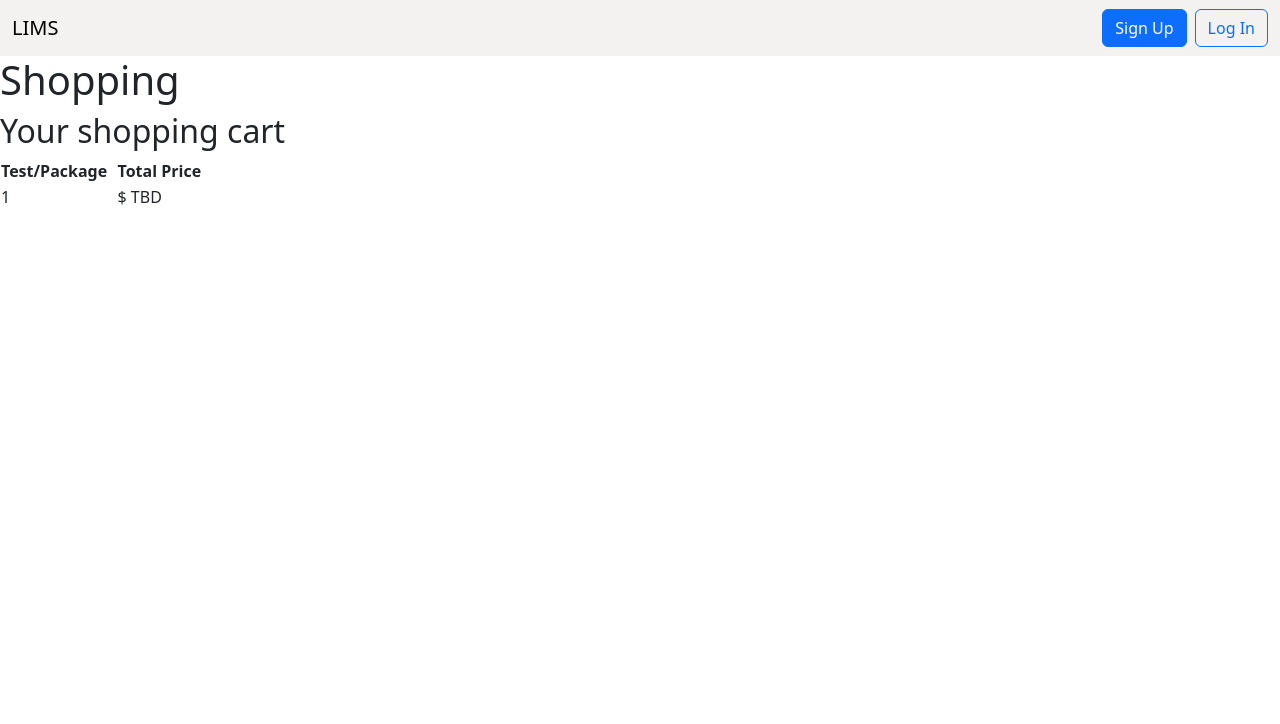
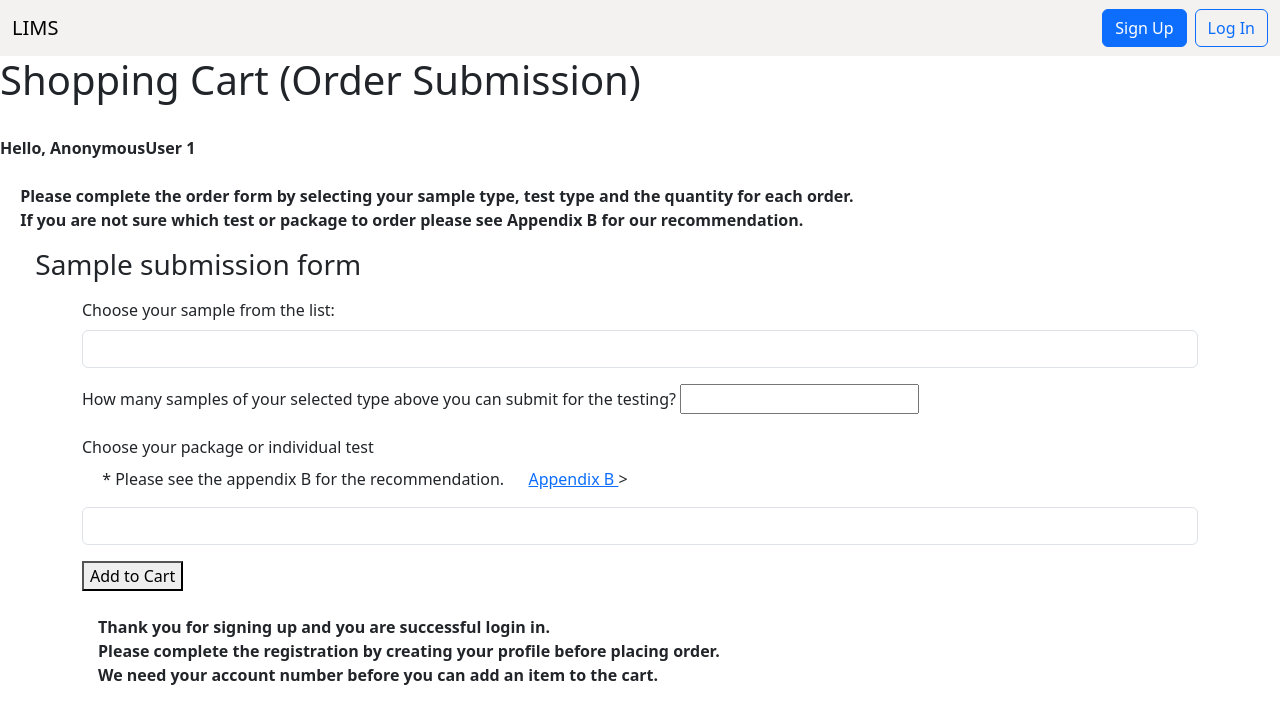
Before and after one commit to shepkeira/LIMS, a Django app: template LIMS_IMAGE/web/templates/orders/shopping.html in a window 1280 px wide. Shown: the top 724 px of the page. Run offline with Django 3.2, Linux system fonts and the light colour scheme; tables that the repository leaves empty hold one stand-in row (values such as "Sample post"); the template is opened without the code that fills it: values that come from a table or form of the project are taken from there, most other values are stand-ins (such as "Sample title", 1, 10 or a date in 2020); some libraries are stand-ins or nearby versions.

Commit message:
initial shopping app with order form

```diff
--- /dev/null
+++ b/LIMS_IMAGE/web/shopping/apps.py
@@ -0,0 +1,6 @@
+from django.apps import AppConfig
+
+
+class ShoppingConfig(AppConfig):
+    default_auto_field = 'django.db.models.BigAutoField'
+    name = 'shopping'
--- /dev/null
+++ b/LIMS_IMAGE/web/shopping/tests.py
@@ -0,0 +1,3 @@
+from django.test import TestCase
+
+# Create your tests here.
--- a/LIMS_IMAGE/web/src/settings.py
+++ b/LIMS_IMAGE/web/src/settings.py
@@ -48,6 +48,7 @@ INSTALLED_APPS = [
     'orders',
     'training',
     'laboratoryOrders',
+    'shopping',
 ]
 
 MIDDLEWARE = [
--- a/LIMS_IMAGE/web/templates/orders/shopping.html
+++ b/LIMS_IMAGE/web/templates/orders/shopping.html
@@ -2,30 +2,85 @@
 <!-- Not having this here makes the interpreter mad -->
 {% block title %}Client Home{% endblock %}
 <!-- Not having this here makes the interpreter mad -->
-
 <body>
 
-    {% block content%}
-    <h1>Shopping</h1>
-    <h2>Your shopping cart</h2>
+    {% block content %}
 
-    {% if orders %}
-        <table>
-            <tr>
-                <th>Test/Package &nbsp; </th>
-                <th> Total Price </th>
-            </tr>
+    <h1>Shopping Cart (Order Submission)</h1>
+        <br>
+      <p><b> Hello, {{user}} {{account_number}}<br>
+            <br>
+            &emsp; Please complete the order form by selecting your sample type, test type and the quantity for each order. <br>
+            &emsp; If you are not sure which test or package to order please see Appendix B for our recommendation.
+      </b> </p>
+        {% if user %} <!--this should be account_number-->
+            <form>
+            <h3> &emsp; Sample submission form</h3>
 
-                {% for order in orders %}
-                <tr>
-                    <td>{{order.order_number}}</td>
-                    <td>$  TBD  </td>
+                <div class = "container mt-3">
+                    <form action = "/action_page.php">
+                        <label for="sample-type" class="form-label">Choose your sample from the list:</label>
+                        <input class="form-control" list="sample-types" name="sample-type" id="sample-type">
+                        <datalist id="sample-types">
+                            <option value="Dairy">
+                            <option value="Cosmetics">
+                            <option value="Environment">
+                        </datalist>
+                    </form>
+                </div>
 
-                </tr>
-                {% endfor %}
-        </table>
-    {% else %}
-        <strong>Your shopping cart is empty.</strong>
-    {% endif %}
+                <div class = "container mt-3">
+                    <form action = "/action_page.php">
+                        <label for="sample-num" class="form-label"> How many samples of your selected type above you can submit for the testing? </label>
+                        <input class="sample-num" list="sample-nums" name="sample-num" id="sample-num">
+                        <datalist id="sample-nums">
+                            <option>1</option>
+                            <option>2</option>
+                            <option>3</option>
+                            <option>4+</option>
+                        </datalist>
+                    </form>
+                </div>
+
+                <div class = "container mt-3">
+                    <form action = "/action_page.php">
+                        <label for="Packaged-individual" class="form-label">Choose your package or individual test</label>
+                        <p>&emsp; * Please see the appendix B for the recommendation. &emsp;
+                            <a href = 'appendix-b.html'> Appendix B </a>></p> <!-- empty appendix for now. It will up update in another issue-->
+                        <input class="form-control" list="Packaged/individual" name="Packaged-individual" id="Packaged-individual">
+                        <datalist id="Packaged/individual">
+                            <option value="Lab Package A">
+                            <option value="Lab Package B">
+                            <option value="Health Canada package">
+                            <option value="Individual test- General lab">
+                            <option value="Individual test- Analytical lab">
+                            <option value="Individual test- Microbiology lab">
+                            <option value="Individual test- Molecular lab">
+                        </datalist>
+                    </form>
+                    {% endif %}
+                </div>
+
+                <div class = "container mt-3">
+                    <button type = "btn btn-primary mt-3 mb-3">Add to Cart</button>
+
+                    {% if accounts %}
+
+                    <div class = "container mt-3">
+                        <button type = "btn btn-primary mt-3 mb-3">Add another item </button>
+                        <button type = "btn btn-primary mt-3 mb-3">Remove item </button>
+                        <button type = "btn btn-primary mt-3 mb-3"> Update cart </button>
+
+                    </div>
+                    {% else %}
+                        <p> <br> <b>&emsp;Thank you for signing up and you are successful login in. <br>
+                        &emsp;Please complete the registration by creating your profile before placing order. <br>
+                        &emsp;We need your account number before you can add an item to the cart.</b>
+                        </p>
+                        <!-- To do put the link to registration page here -->
+                   {% endif %}
+
+                </div>
+            </form>
     {% endblock %}
 </body>
```
Also changed, not shown: LIMS_IMAGE/web/shopping/admin.py (added, +9 -0 lines), LIMS_IMAGE/web/shopping/models.py (added, +28 -0 lines), LIMS_IMAGE/web/shopping/urls.py (added, +21 -0 lines), LIMS_IMAGE/web/shopping/views.py (added, +47 -0 lines), LIMS_IMAGE/web/shopping/__init__.py (added), LIMS_IMAGE/web/shopping/migrations/0001_initial.py (added), LIMS_IMAGE/web/shopping/migrations/0002_cartitem_sample_type.py (added), LIMS_IMAGE/web/shopping/migrations/__init__.py (added).
